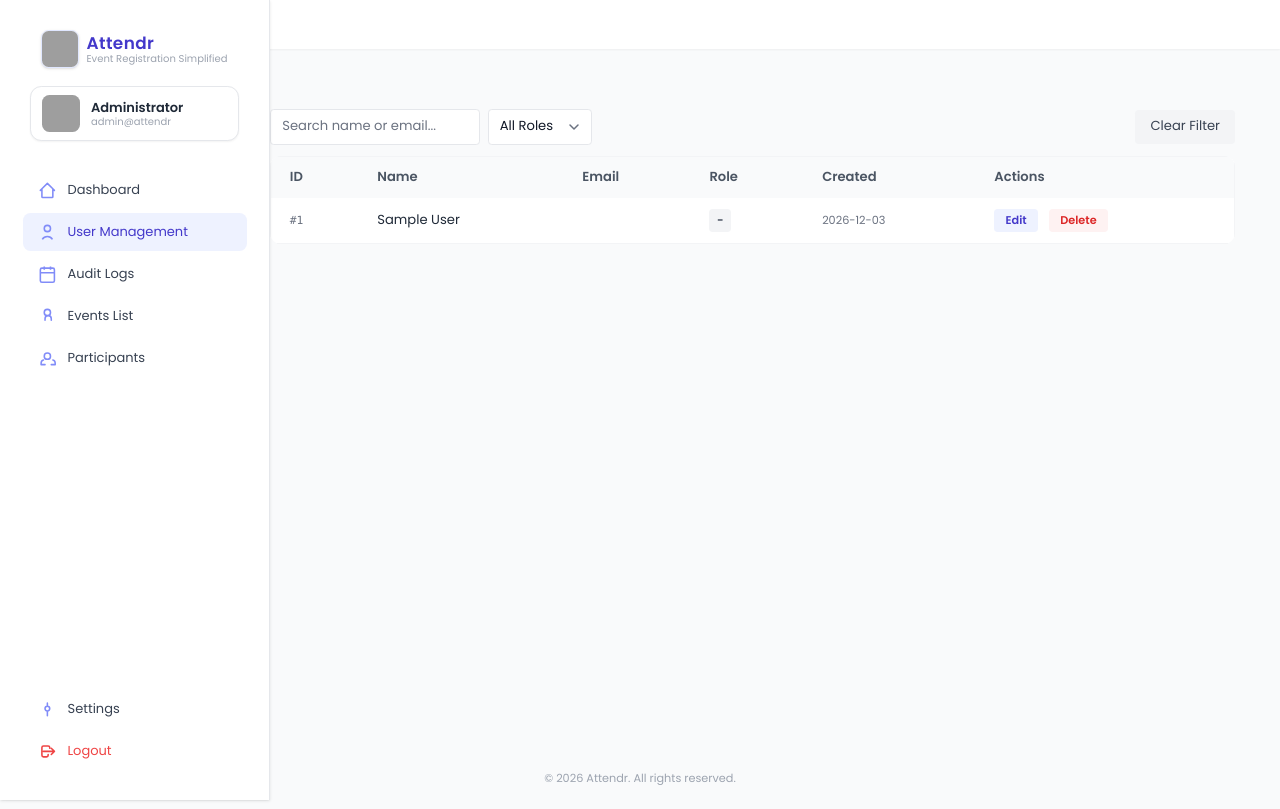
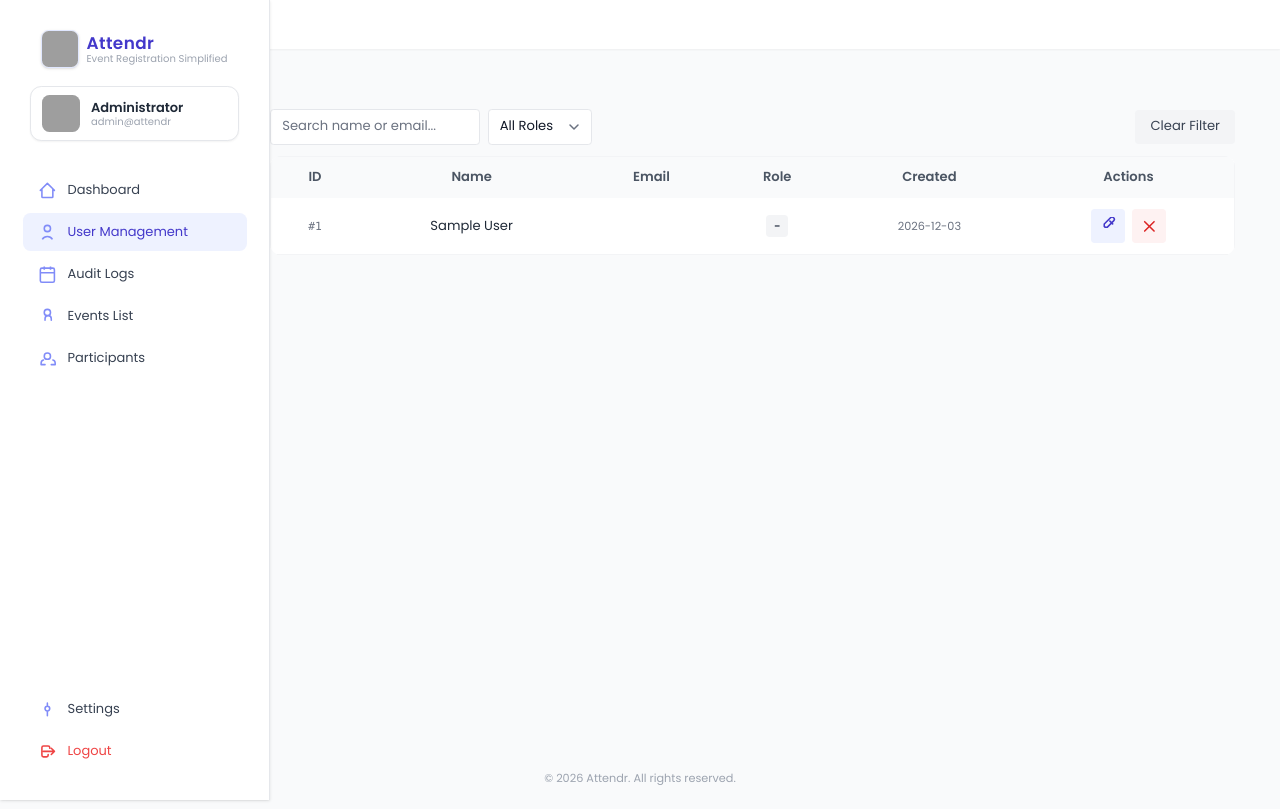
Before and after one commit to kingjrm/Attendr, a PHP site: page /admin/users.php in a window 1280 px wide. Run offline with PHP 8.4, Linux system fonts and the light colour scheme; the visitor is signed in with stand-in values (Sample User, id 1); some libraries are stand-ins or nearby versions; grey boxes are pictures that could not be loaded.

Commit message:
table fixes

```diff
--- a/admin/users.php
+++ b/admin/users.php
@@ -46,12 +46,12 @@ $users = $stmt->fetchAll();
                 <table class="w-full text-sm whitespace-nowrap bg-white shadow border border-gray-100">
                     <thead class="bg-gray-50">
                         <tr>
-                            <th class="py-3 px-5 font-semibold text-gray-600 text-left">ID</th>
-                            <th class="py-3 px-5 font-semibold text-gray-600 text-left">Name</th>
-                            <th class="py-3 px-5 font-semibold text-gray-600 text-left">Email</th>
-                            <th class="py-3 px-5 font-semibold text-gray-600 text-left">Role</th>
-                            <th class="py-3 px-5 font-semibold text-gray-600 text-left">Created</th>
-                            <th class="py-3 px-5 font-semibold text-gray-600 text-left">Actions</th>
+                            <th class="py-3 px-4 font-semibold text-gray-600 text-center">ID</th>
+                            <th class="py-3 px-4 font-semibold text-gray-600 text-center">Name</th>
+                            <th class="py-3 px-4 font-semibold text-gray-600 text-center">Email</th>
+                            <th class="py-3 px-4 font-semibold text-gray-600 text-center">Role</th>
+                            <th class="py-3 px-4 font-semibold text-gray-600 text-center">Created</th>
+                            <th class="py-3 px-4 font-semibold text-gray-600 text-center">Actions</th>
                         </tr>
                     </thead>
                     <tbody>
@@ -62,18 +62,22 @@ $users = $stmt->fetchAll();
                         <?php else: ?>
                         <?php foreach ($users as $user): ?>
                         <tr class="border-b last:border-0 hover:bg-gray-50 transition">
-                            <td class="py-3 px-5 font-mono text-xs text-gray-500">#<?php echo htmlspecialchars($user['id'] ?? ''); ?></td>
-                            <td class="py-3 px-5 font-medium text-gray-800"><?php echo htmlspecialchars($user['name'] ?? ''); ?></td>
-                            <td class="py-3 px-5 text-gray-700"><?php echo htmlspecialchars($user['email'] ?? ''); ?></td>
-                            <td class="py-3 px-5">
+                            <td class="py-3 px-4 font-mono text-xs text-gray-500 text-center">#<?php echo htmlspecialchars($user['id'] ?? ''); ?></td>
+                            <td class="py-3 px-4 font-medium text-gray-800 text-center"><?php echo htmlspecialchars($user['name'] ?? ''); ?></td>
+                            <td class="py-3 px-4 text-gray-700 text-center"><?php echo htmlspecialchars($user['email'] ?? ''); ?></td>
+                            <td class="py-3 px-4 text-center">
                                 <span class="inline-block px-2 py-1 rounded text-xs font-semibold <?php echo (isset($user['role']) && $user['role']=='admin')?'bg-indigo-100 text-indigo-700':'bg-gray-100 text-gray-700'; ?>">
                                     <?php echo isset($user['role']) ? ucfirst($user['role']) : '-'; ?>
                                 </span>
                             </td>
-                            <td class="py-3 px-5 text-xs text-gray-500"><?php echo isset($user['created_at']) ? date('Y-m-d', strtotime($user['created_at'])) : ''; ?></td>
-                            <td class="py-3 px-5">
-                                <button class="px-3 py-1 text-xs rounded bg-indigo-50 text-indigo-700 hover:bg-indigo-100 font-semibold transition">Edit</button>
-                                <button class="px-3 py-1 text-xs rounded bg-red-50 text-red-600 hover:bg-red-100 font-semibold ml-2 transition">Delete</button>
+                            <td class="py-3 px-4 text-xs text-gray-500 text-center"><?php echo isset($user['created_at']) ? date('Y-m-d', strtotime($user['created_at'])) : ''; ?></td>
+                            <td class="py-3 px-4 flex gap-2 justify-center">
+                                <button class="p-2 rounded bg-indigo-50 text-indigo-700 hover:bg-indigo-100 transition" title="Edit">
+                                    <svg xmlns="http://www.w3.org/2000/svg" class="w-5 h-5" fill="none" viewBox="0 0 24 24" stroke="currentColor"><path stroke-linecap="round" stroke-linejoin="round" stroke-width="2" d="M15.232 5.232l3.536 3.536M9 13h3l8-8a2.828 2.828 0 00-4-4l-8 8v3z" /></svg>
+                                </button>
+                                <button class="p-2 rounded bg-red-50 text-red-600 hover:bg-red-100 transition" title="Delete">
+                                    <svg xmlns="http://www.w3.org/2000/svg" class="w-5 h-5" fill="none" viewBox="0 0 24 24" stroke="currentColor"><path stroke-linecap="round" stroke-linejoin="round" stroke-width="2" d="M6 18L18 6M6 6l12 12" /></svg>
+                                </button>
                             </td>
                         </tr>
                         <?php endforeach; ?>
```
Also changed, not shown: admin/audit-logs.php (+14 -8 lines), admin/events.php (+24 -16 lines), admin/participants.php (+18 -14 lines).
